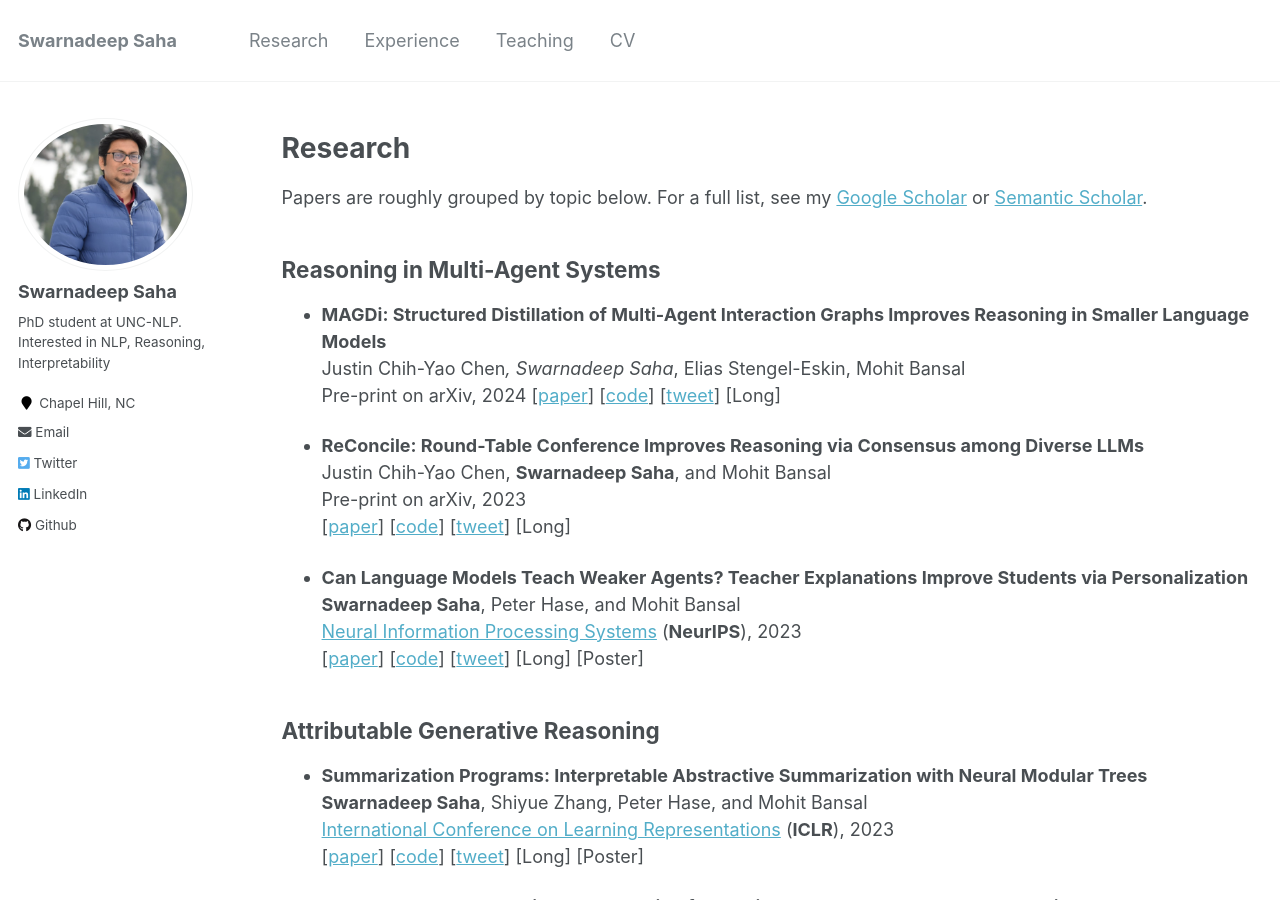
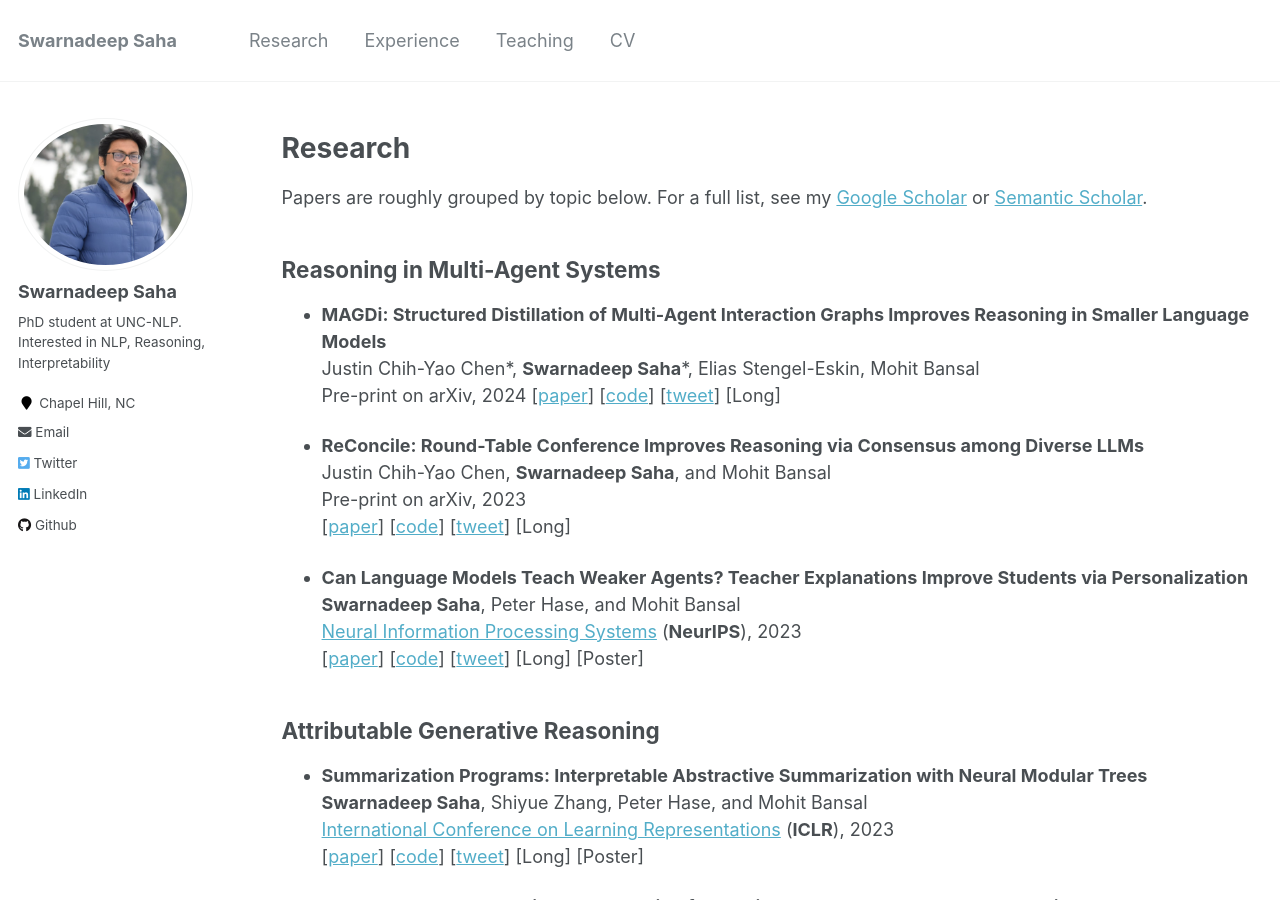
Before and after one commit to swarnaHub/swarnahub.github.io, a Jekyll site: the page built from _pages/research.md, in a window 1280 px wide and 900 px high. Built offline with Jekyll 4.4.1, drawn with Linux system fonts in a browser that asks for light colours.

Commit message:
Minor update

```diff
--- a/_pages/research.md
+++ b/_pages/research.md
@@ -14,7 +14,7 @@ Papers are roughly grouped by topic below. For a full list, see my [Google Schol
 ## Reasoning in Multi-Agent Systems
 
 * **MAGDi: Structured Distillation of Multi-Agent Interaction Graphs Improves Reasoning in Smaller Language Models**
-Justin Chih-Yao Chen*, Swarnadeep Saha*, Elias Stengel-Eskin, Mohit Bansal
+Justin Chih-Yao Chen\*, **Swarnadeep Saha**\*, Elias Stengel-Eskin, Mohit Bansal
 Pre-print on arXiv, 2024
 [[paper](https://arxiv.org/abs/2402.01620)] [[code](https://github.com/dinobby/MAGDi)] [[tweet](https://twitter.com/swarnaNLP/status/1754556833258471613)] [Long]
 
```
